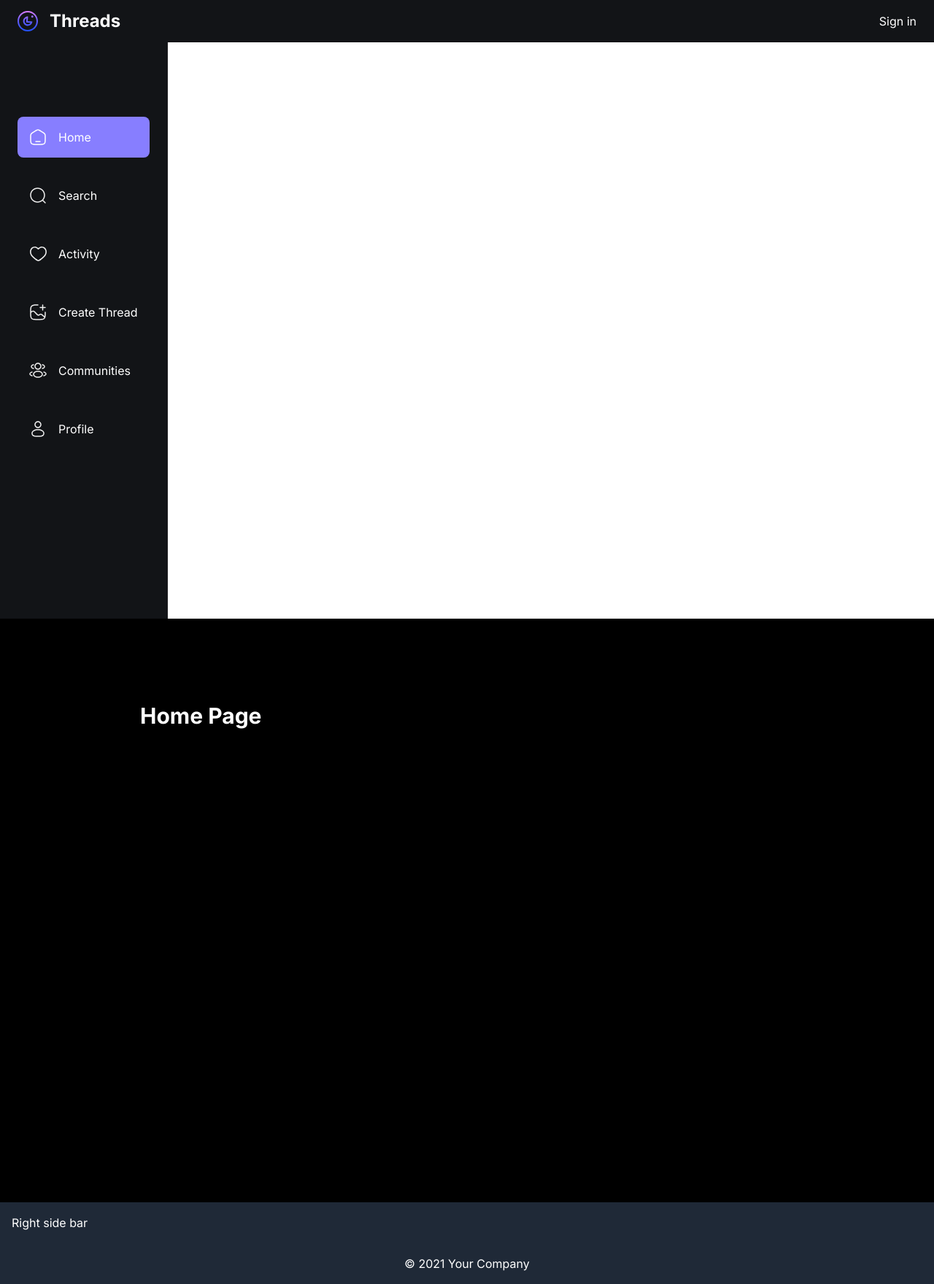
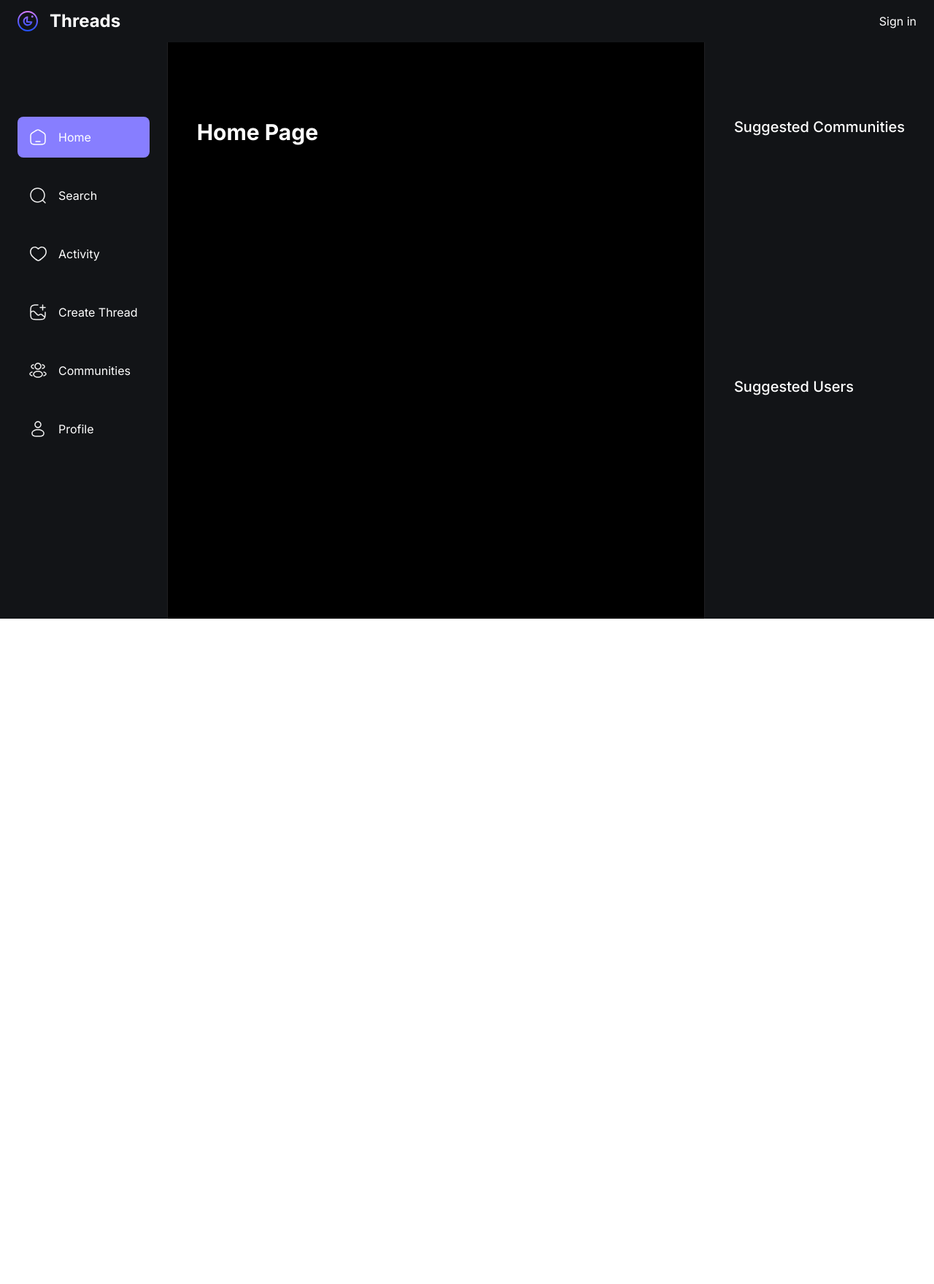
Before and after one commit to ragu1257/deep-thoughts, a Next.js app: page / in a window 1280 px wide. Shown: the whole page at 73% size. After the commit the page ends 848 px from the top, so only its background shows below. Built offline with nearby package versions, Linux system fonts and the light colour scheme; no server answers.

Commit message:
bottom bar and right sidebar added

```diff
--- a/app/(auth)/onboarding/page.tsx
+++ b/app/(auth)/onboarding/page.tsx
@@ -0,0 +1,5 @@
+export default function OnboardingPage() {
+  return (
+    <h1>onboarding</h1>
+  )
+}
--- a/app/(root)/layout.tsx
+++ b/app/(root)/layout.tsx
@@ -35,7 +35,7 @@
           </header> */}
 
           <Topbar />
-          <main>
+          <main className="flex flex-row">
             <LeftSidebar />
             <section className="main-container">
               <div className="w-full max-w-4xl">{children}</div>
--- a/components/shared/Bottombar.tsx
+++ b/components/shared/Bottombar.tsx
@@ -1,7 +1,27 @@
+"use client";
+import {sidebarLinks} from "@/constants";
+import Image from "next/image";
+import Link from "next/link";
+import {usePathname} from "next/navigation"
+
 export default function Bottombar() {
+  const pathname = usePathname();
   return (
-    <footer className="bg-gray-800 text-white p-4 text-center">
-      <p>© 2021 Your Company</p>
+    <footer className="bottombar">
+      <div className="bottombar_container">
+      {sidebarLinks.map((link) => {
+          const isActive = pathname === link.route;
+          return (
+            <Link key={link.label} href={link.route} className={`leftsidebar_link ${isActive && 'bg-primary-500'}`}>
+
+            <Image src={link.imgURL} alt={link.label} width={24} height={24} />
+            <p className="max-lg:hidden text-light-1">{link.label}</p>
+        </Link>
+          )
+        }
+
+        )}
+      </div>
     </footer>
   );
 }
--- a/components/shared/RightSidebar.tsx
+++ b/components/shared/RightSidebar.tsx
@@ -1,7 +1,12 @@
 export default function RightSidebar() {
   return (
-    <aside className="bg-gray-800 text-white p-4">
-      <h2>Right side bar</h2>
+    <aside className="custo-scrollbar rightsidebar">
+    <div className="flex flex-1 flex-col justify-start">
+      <h3 className="text-heading4-medium text-light-1">Suggested Communities</h3>
+    </div>
+    <div className="flex flex-1 flex-col justify-start">
+      <h3 className="text-heading4-medium text-light-1">Suggested Users</h3>
+    </div>
     </aside>
   );
 }
```
